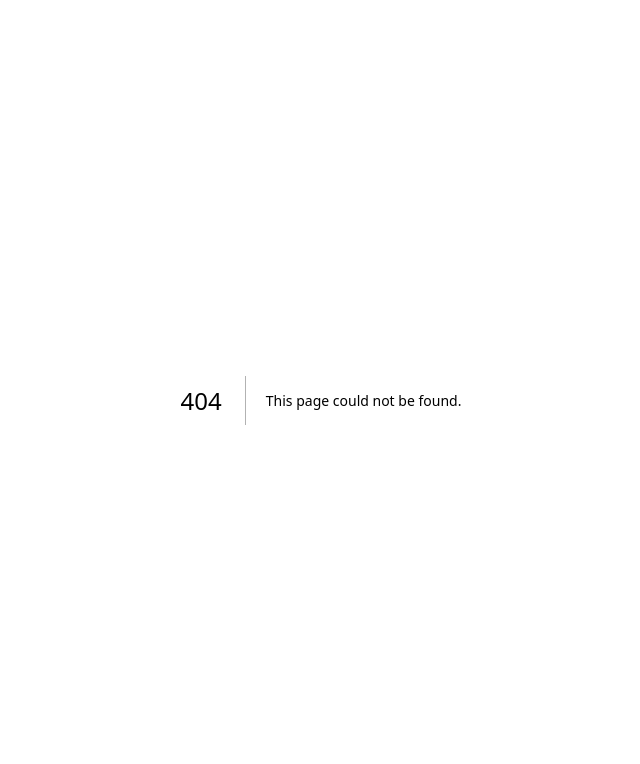
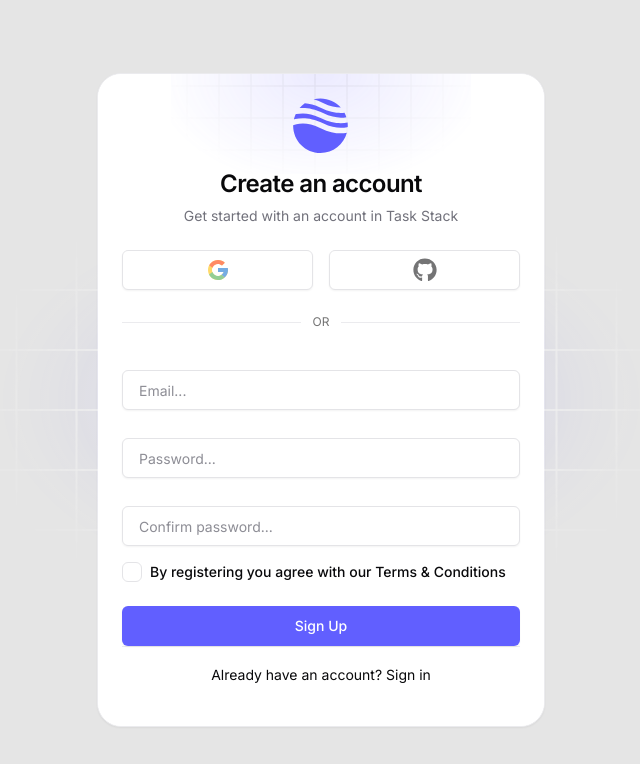
Before and after one commit to amirht-dev/task-stack, a Next.js app: page /sign-up in a window 1280 px wide. Before the commit this address had no page. Shown: the top 764 px of the page, without its empty margins (319-959 px from the left). Built offline with nearby package versions, Linux system fonts and the light colour scheme.

Commit message:
create Sign up page ui

```diff
--- /dev/null
+++ b/src/app/(auth)/sign-up/page.tsx
@@ -0,0 +1,105 @@
+import GridPattern from '@/components/GridPattern';
+import LabeledSeparator from '@/components/LabeledSeparator';
+import Logo from '@/components/Logo';
+import { Button } from '@/components/ui/button';
+import {
+  Card,
+  CardContent,
+  CardDescription,
+  CardFooter,
+  CardHeader,
+  CardTitle,
+} from '@/components/ui/card';
+import { Checkbox } from '@/components/ui/checkbox';
+import { Input } from '@/components/ui/input';
+import { Label } from '@/components/ui/label';
+import { providers } from '@/constants';
+import Link from 'next/link';
+
+const SignUp = () => {
+  return (
+    <>
+      <Card className="max-w-md w-full relative rounded-3xl">
+        <GridPattern
+          className="absolute top-1/2 left-1/2 -translate-x-1/2 [--zoom:3] [--width:0.5px] -translate-y-1/2 w-[150%] rounded-full [--fg:white] h-[400px] bg-[radial-gradient(--alpha(var(--color-primary)/10%)_0%,--alpha(var(--color-primary)/10%)_50%,transparent_70%)]"
+          style={{
+            maskImage:
+              'radial-gradient(black 0%, transparent 80%, transparent 100%)',
+          }}
+        />
+        <div className="p-6 overflow-hidden relative bg-white rounded-[inherit]">
+          <span
+            className="w-[300px] h-[200px] inline-block absolute left-1/2 -translate-x-1/2 top-0 -translate-y-1/2 bg-primary/12"
+            style={{
+              maskImage:
+                'radial-gradient(black 0%, transparent 80%, transparent 100%)',
+            }}
+          >
+            <GridPattern className="size-full [--zoom:1.6] [--fg:black] opacity-6 [--width:0.5px]" />
+          </span>
+          <CardHeader className="flex flex-col border-none relative">
+            <Logo variant="icon" className="w-14" />
+            <CardTitle className="text-2xl leading-none mt-2">
+              Create an account
+            </CardTitle>
+            <CardDescription>
+              Get started with an account in Task Stack
+            </CardDescription>
+          </CardHeader>
+
+          <CardContent className="mt-6 p-0">
+            <div className="flex gap-4">
+              {providers.map((Icon, idx) => (
+                <Button
+                  key={idx}
+                  className="flex-1"
+                  variant="outline"
+                  size="lg"
+                >
+                  <Icon className="size-6" />
+                </Button>
+              ))}
+            </div>
+
+            <LabeledSeparator label="or" className="mt-6" />
+
+            <form className="mt-10">
+              <Input placeholder="Email..." variant="lg" type="email" />
+              <Input
+                placeholder="Password..."
+                type="password"
+                variant="lg"
+                className="mt-7"
+              />
+              <Input
+                placeholder="Confirm password..."
+                type="password"
+                variant="lg"
+                className="mt-7"
+              />
+
+              <Label className="flex items-center gap-2 mt-4">
+                <Checkbox />
+                <span className="text-sm">
+                  By registering you agree with our Terms & Conditions
+                </span>
+              </Label>
+
+              <Button type="submit" className="w-full mt-6" size="lg">
+                Sign Up
+              </Button>
+            </form>
+          </CardContent>
+
+          <CardFooter>
+            <p className="mx-auto text-sm">
+              Already have an account? <Link href="/sign-in">Sign in</Link>
+            </p>
+          </CardFooter>
+        </div>
+      </Card>
+    </>
+  );
+};
+
+export default SignUp;
```
